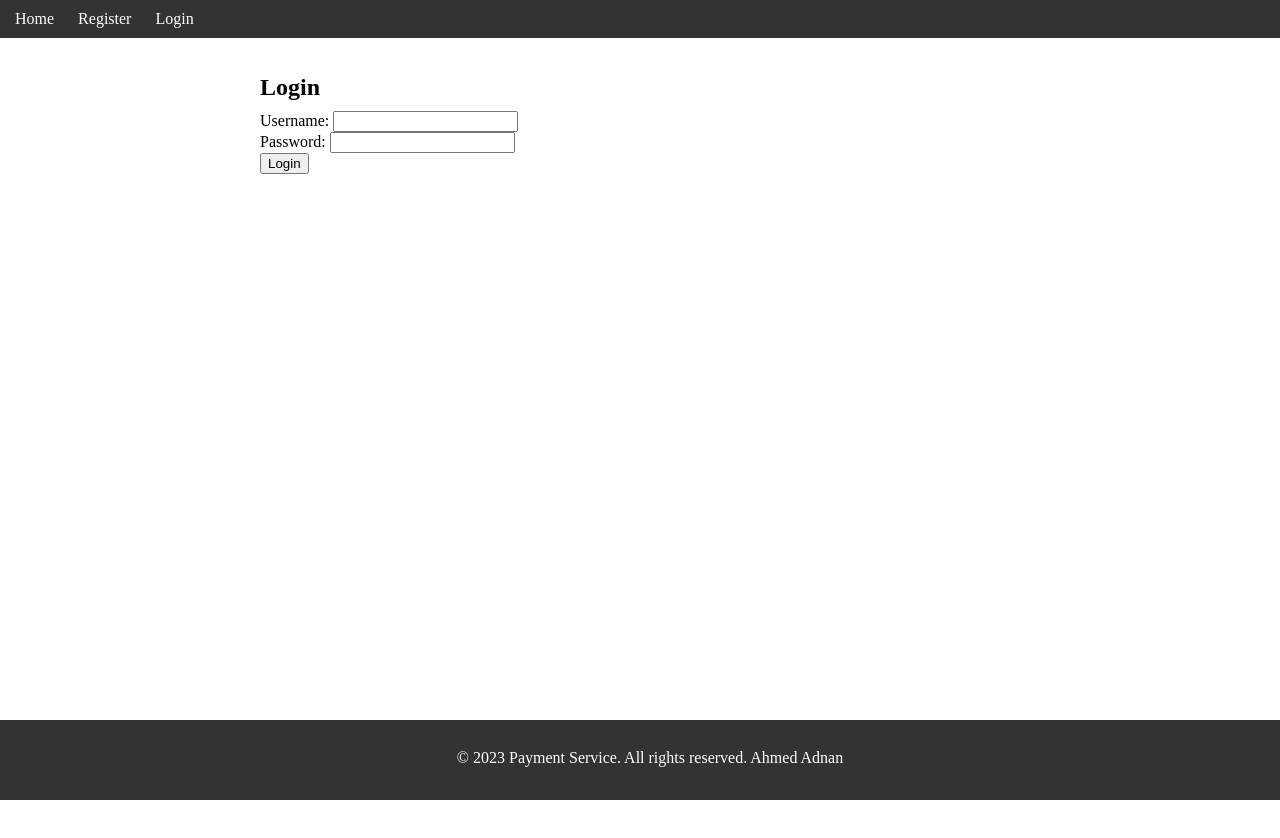
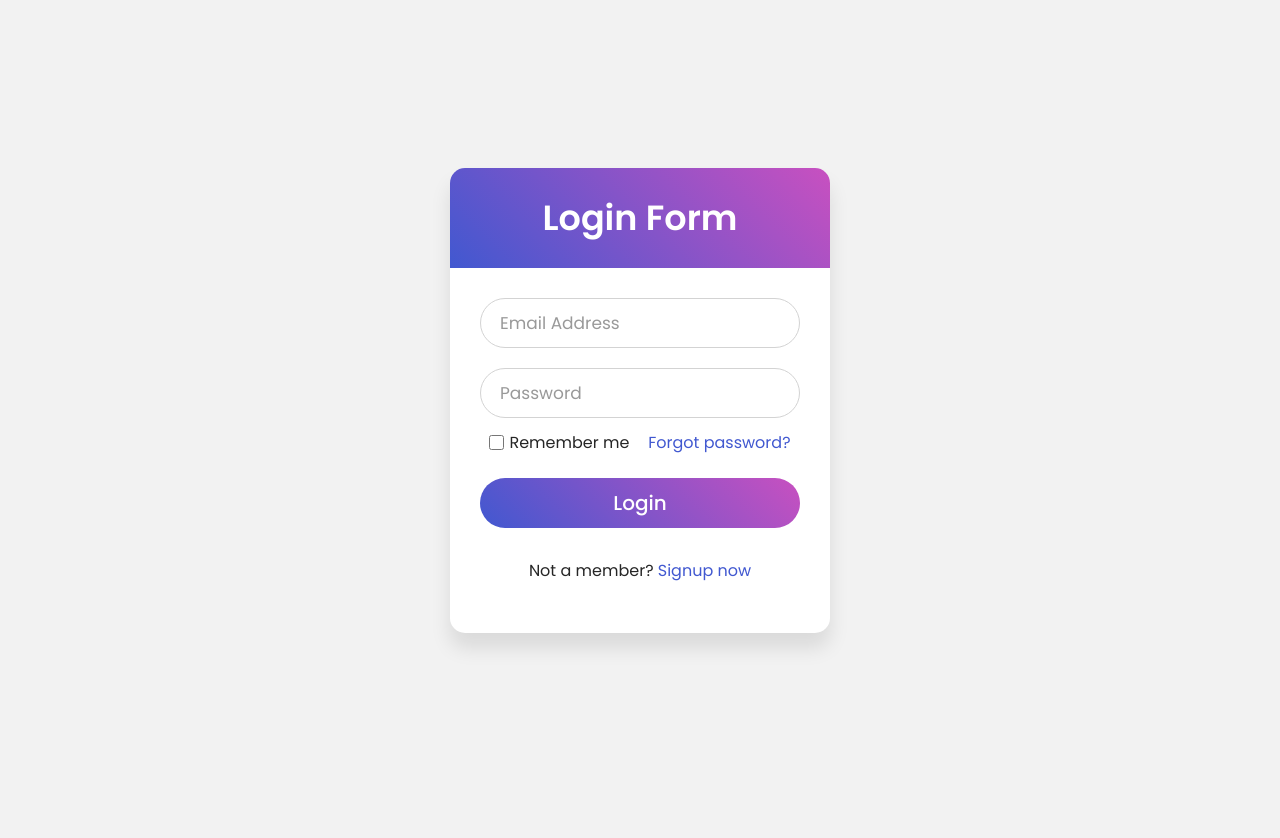
Before and after one commit to ahmed666916/webapps2023, a Django app: page /register/login/ in a window 1280 px wide. After the commit the page ends 648 px from the top, so only its background shows below. Run offline with Django 4.2, Linux system fonts and the light colour scheme.

Commit message:
modified login.html and register.html

```diff
--- /dev/null
+++ b/static/auth.css
@@ -0,0 +1,131 @@
+@import url('https://fonts.googleapis.com/css?family=Poppins:400,500,600,700&display=swap');
+*{
+  margin: 0;
+  padding: 0;
+  box-sizing: border-box;
+  font-family: 'Poppins', sans-serif;
+}
+html,body{
+  display: grid;
+  height: 100%;
+  width: 100%;
+  place-items: center;
+  background: #f2f2f2;
+  /* background: linear-gradient(-135deg, #c850c0, #4158d0); */
+}
+::selection{
+  background: #4158d0;
+  color: #fff;
+}
+.wrapper{
+  width: 380px;
+  background: #fff;
+  border-radius: 15px;
+  box-shadow: 0px 15px 20px rgba(0,0,0,0.1);
+}
+.wrapper .title{
+  font-size: 35px;
+  font-weight: 600;
+  text-align: center;
+  line-height: 100px;
+  color: #fff;
+  user-select: none;
+  border-radius: 15px 15px 0 0;
+  background: linear-gradient(-135deg, #c850c0, #4158d0);
+}
+.wrapper form{
+  padding: 10px 30px 50px 30px;
+}
+.wrapper form .field{
+  height: 50px;
+  width: 100%;
+  margin-top: 20px;
+  position: relative;
+}
+.wrapper form .field input{
+  height: 100%;
+  width: 100%;
+  outline: none;
+  font-size: 17px;
+  padding-left: 20px;
+  border: 1px solid lightgrey;
+  border-radius: 25px;
+  transition: all 0.3s ease;
+}
+.wrapper form .field input:focus,
+form .field input:valid{
+  border-color: #4158d0;
+}
+.wrapper form .field label{
+  position: absolute;
+  top: 50%;
+  left: 20px;
+  color: #999999;
+  font-weight: 400;
+  font-size: 17px;
+  pointer-events: none;
+  transform: translateY(-50%);
+  transition: all 0.3s ease;
+}
+form .field input:focus ~ label,
+form .field input:valid ~ label{
+  top: 0%;
+  font-size: 16px;
+  color: #4158d0;
+  background: #fff;
+  transform: translateY(-50%);
+}
+form .content{
+  display: flex;
+  width: 100%;
+  height: 50px;
+  font-size: 16px;
+  align-items: center;
+  justify-content: space-around;
+}
+form .content .checkbox{
+  display: flex;
+  align-items: center;
+  justify-content: center;
+}
+form .content input{
+  width: 15px;
+  height: 15px;
+  background: red;
+}
+form .content label{
+  color: #262626;
+  user-select: none;
+  padding-left: 5px;
+}
+form .content .pass-link{
+  color: "";
+}
+form .field input[type="submit"]{
+  color: #fff;
+  border: none;
+  padding-left: 0;
+  margin-top: -10px;
+  font-size: 20px;
+  font-weight: 500;
+  cursor: pointer;
+  background: linear-gradient(-135deg, #c850c0, #4158d0);
+  transition: all 0.3s ease;
+}
+form .field input[type="submit"]:active{
+  transform: scale(0.95);
+}
+form .signup-link{
+  color: #262626;
+  margin-top: 20px;
+  text-align: center;
+}
+form .pass-link a,
+form .signup-link a{
+  color: #4158d0;
+  text-decoration: none;
+}
+form .pass-link a:hover,
+form .signup-link a:hover{
+  text-decoration: underline;
+}
--- a/templates/login.html
+++ b/templates/login.html
@@ -1,15 +1,43 @@
-{% extends 'base.html' %}
+{% load static %}
 
-{% block content %}
-  <h1>Login</h1>
-  <form method="POST" action="{% url 'login' %}">
-    {% csrf_token %}
-    <label for="username">Username:</label>
-    <input type="text" id="username" name="username" required>
-    <br>
-    <label for="password">Password:</label>
-    <input type="password" id="password" name="password" required>
-    <br>
-    <input type="submit" value="Login">
-  </form>
-{% endblock %}
+<!DOCTYPE html>
+<!-- Created By CodingNepal -->
+<html lang="en" dir="ltr">
+   <head>
+      <meta charset="utf-8">
+      <title>Login Form Design | CodeLab</title>
+      <link rel="stylesheet" type="text/css" href="{% static 'auth.css' %}">
+   </head>
+   <body>
+      <div class="wrapper">
+         <div class="title">
+            Login Form
+         </div>
+         <form action="#">
+            <div class="field">
+               <input type="text" required>
+               <label>Email Address</label>
+            </div>
+            <div class="field">
+               <input type="password" required>
+               <label>Password</label>
+            </div>
+            <div class="content">
+               <div class="checkbox">
+                  <input type="checkbox" id="remember-me">
+                  <label for="remember-me">Remember me</label>
+               </div>
+               <div class="pass-link">
+                  <a href="#">Forgot password?</a>
+               </div>
+            </div>
+            <div class="field">
+               <input type="submit" value="Login">
+            </div>
+            <div class="signup-link">
+               Not a member? <a href="#">Signup now</a>
+            </div>
+         </form>
+      </div>
+   </body>
+</html>
```
Also changed, not shown: static/reg.css (added, +95 -0 lines), templates/register.html (+55 -30 lines).
